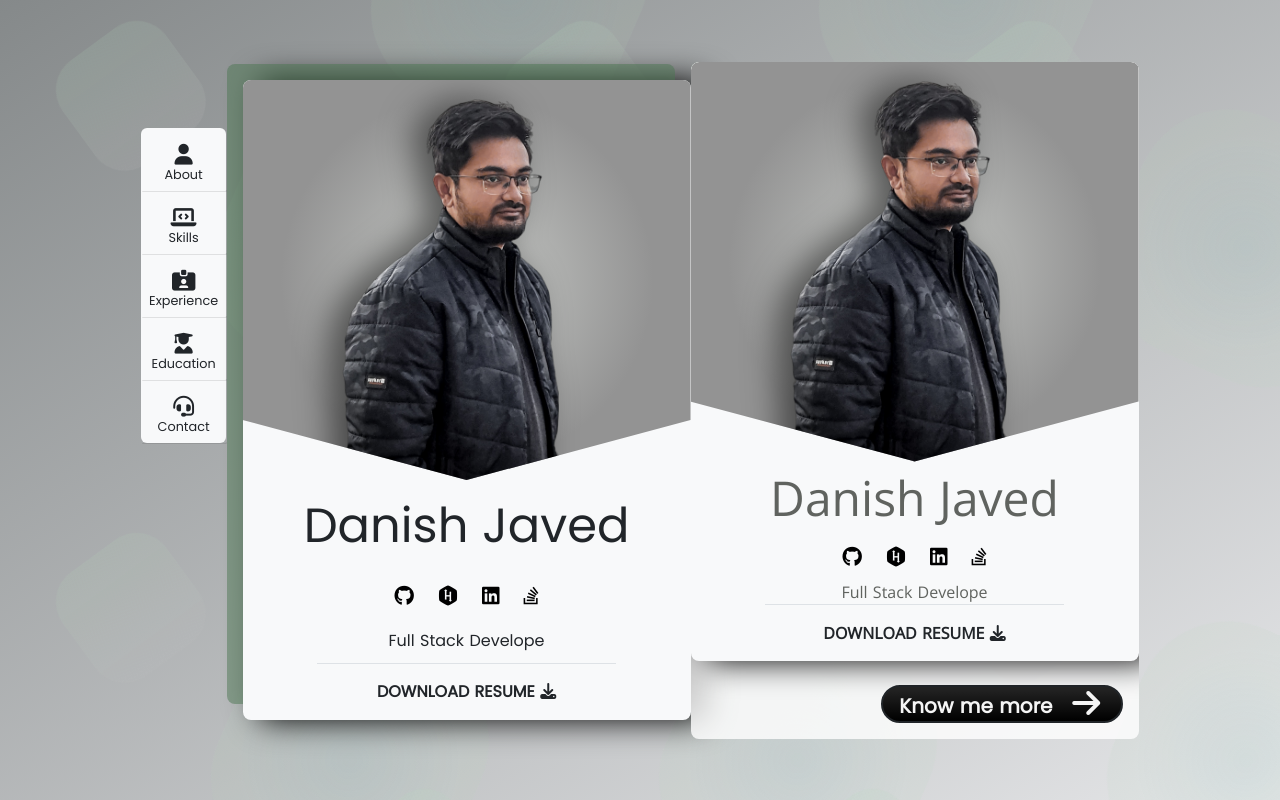
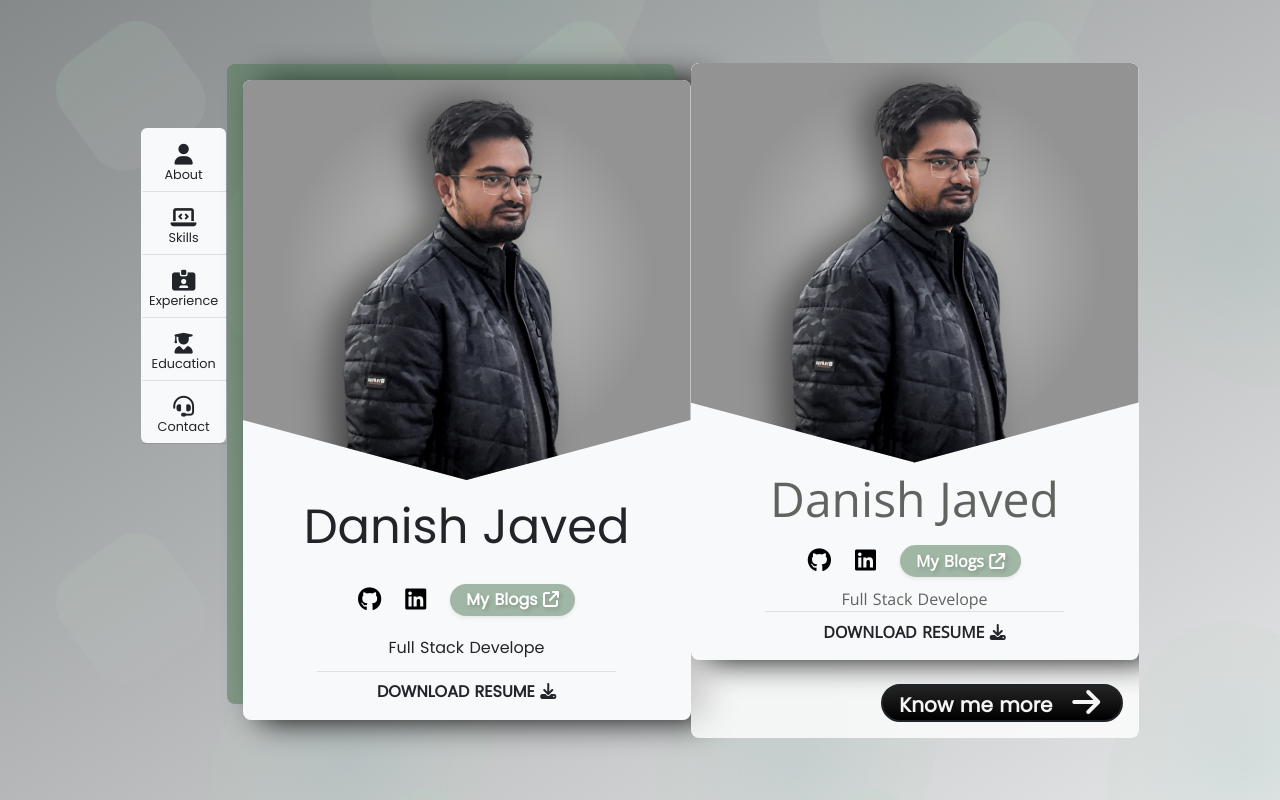
Before and after one commit to dev-danish-javed/portfolio, a React (Create React App) app: page / in a window 1280 px wide. Built offline with nearby package versions, Linux system fonts and the light colour scheme.

Commit message:
added blog link

```diff
--- a/src/components/App_Profile_Card.js
+++ b/src/components/App_Profile_Card.js
@@ -45,44 +45,40 @@ class App_Profile_Card extends React.Component {
             ></img>
           </div>
           <div className='name text-nowrap text-truncate'>Danish Javed</div>
-          <div className='d-flex justify-content-center gap-4 py-2 fs-5'>
+          <div className='d-flex justify-content-center align-items-center gap-4 py-2 fs-5'>
             <a
               href='https://github.com/dev-danish-javed'
               title='Github'
               target={'_blank'}
               rel={'noreferrer'}
+              className='fs-4'
             >
               <i className='fa-brands fa-github'></i>
-            </a>
-            <a
-              href='https://www.hackerrank.com/Danish_Javed'
-              title='HackerRank'
-              target={'_blank'}
-              rel={'noreferrer'}
-            >
-              <i className='fa-brands fa-hackerrank'></i>
             </a>
             <a
               href='https://www.linkedin.com/in/devdanish/'
               title='LinkedIn'
               target={'_blank'}
               rel={'noreferrer'}
+              className='fs-4'
             >
               <i className='fa-brands fa-linkedin'></i>
             </a>
             <a
-              href='https://stackoverflow.com/users/11842836/danish-javed'
-              title='Stackoverflow'
+              id='blog-link'
+              href='https://technotes.devdanish.in/'
+              title='Blogs'
               target={'_blank'}
               rel={'noreferrer'}
+              className='font-medium shadow-sm  fw-md-semibold fw-bold fs-6 rounded-pill px-3 text-white py-1'
             >
-              <i className='fa-brands fa-stack-overflow'></i>
+              My Blogs <i class='fa-solid fa-arrow-up-right-from-square'></i>
             </a>
           </div>
           <div>{title}</div>
           <div className='d-flex justify-content-center'>
             <a
-              className='col-8 border-top fw-bold py-3 text-decoration-none text-dark pointer-event'
+              className='col-8 border-top fw-bold pt-2 pb-3 text-decoration-none text-dark pointer-event'
               href={resume}
               download='Danish Javed Resume.pdf'
             >
--- a/src/css/App_Profile_Card.css
+++ b/src/css/App_Profile_Card.css
@@ -35,6 +35,11 @@
     vertical-align: text-bottom;
 }
 
+#blog-link{
+    background-color: var(--accent-shadow);
+    text-shadow: 2px 2px 4px rgba(0, 0, 0, 0.2);
+}
+
 @media all and (max-width:800px) {
 
     .profile-card {
```
